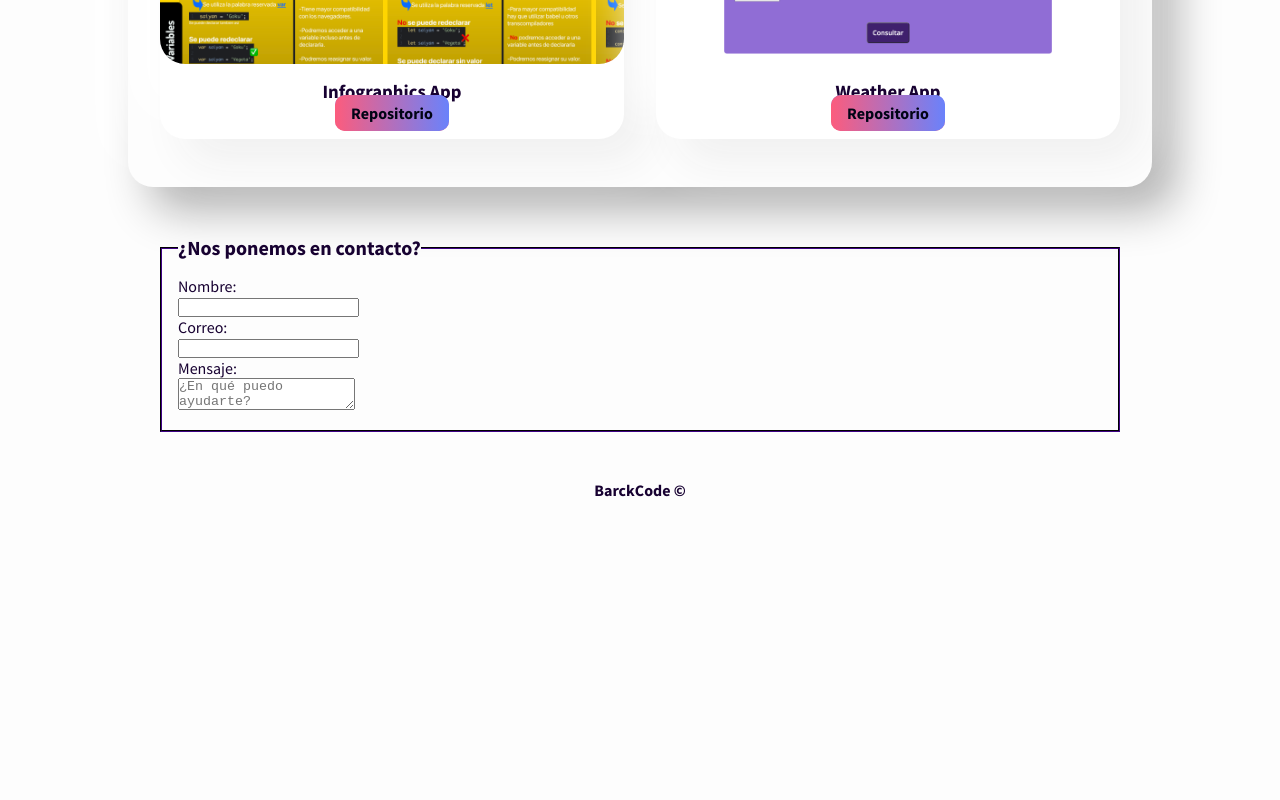
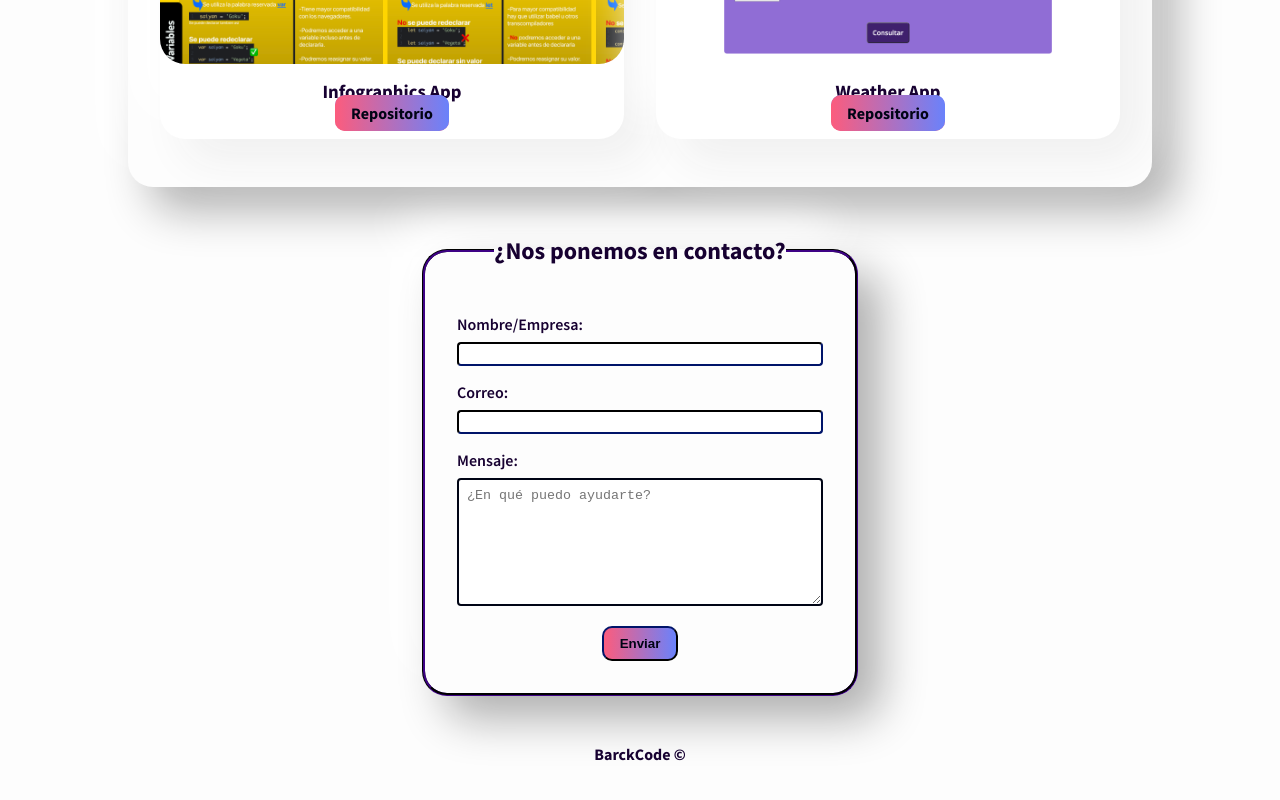
Before and after one commit to barckcode/Blog_deprecated, a Next.js app: page / in a window 1280 px wide. Shown: the part 1510-2310 px from the top of the page. Before the commit the page ends 2058 px from the top, so only its background shows below. Built offline with nearby package versions, Linux system fonts and the light colour scheme; no server answers.

Commit message:
Add Contact Form whit Keep Data in Firestore DB && Update README

```diff
--- a/components/Contact.js
+++ b/components/Contact.js
@@ -1,42 +1,20 @@
 import React from 'react'
 import styled from '@emotion/styled'
 
+//Components:
+import ContactForm from './Ui/ContactForm'
+
+//Styles:
 const Container = styled.section`
-  margin-top: 3rem;
+  margin: 3rem auto 0 auto;
   padding: 0 2rem;
-`
-
-const Fieldset = styled.fieldset`
-  border-color: #170131;
-  padding: 1rem;
-`
-
-const Legend = styled.legend`
-  font-weight: bold;
-  font-size: 1.25rem;
-`
-
-const Label = styled.label`
-  display: block;
+  max-width: 500px;
 `
 
 const Contact = () => {
   return (
     <Container>
-      <form>
-        <Fieldset>
-          <Legend>¿Nos ponemos en contacto?</Legend>
-
-          <Label htmlFor='name'>Nombre:</Label>
-          <input type='text' id='name' name='name'/>
-
-          <Label htmlFor='email'>Correo:</Label>
-          <input type='email' id='email' name='email'/>
-
-          <Label htmlFor='message'>Mensaje:</Label>
-          <textarea name="message" placeholder='¿En qué puedo ayudarte?'/>
-        </Fieldset>
-      </form>
+      <ContactForm />
     </Container>
   )
 }
--- a/components/Layout/Header.js
+++ b/components/Layout/Header.js
@@ -3,7 +3,7 @@ import Link from 'next/link'
 import styled from '@emotion/styled'
 
 //Components:
-import Typewriter from '../Figures/Typewriter'
+import Typewriter from '../Ui/Typewriter'
 import ListSocial from '../Social/SocialList'
 
 //Styles:
--- /dev/null
+++ b/components/Ui/ContactForm.js
@@ -0,0 +1,163 @@
+import React, { useState } from 'react'
+import styled from '@emotion/styled'
+
+// Data:
+import firebase from '../../firebase/firebase'
+
+// Components:
+import ErrorForm from './ErrorForm'
+
+// Styles:
+const Fieldset = styled.fieldset`
+  padding: 2rem;
+  border-radius: 25px;
+  border-width: 3px;
+  border-color: #170131;
+  background: #fdfdfd;
+  box-shadow:  23px 23px 45px #afafaf,
+             -23px -23px 45px #ffffff;
+`
+
+const Legend = styled.legend`
+  font-weight: bold;
+  font-size: 1.125rem;
+  text-align: center;
+  @media (min-width: 768px) {
+    font-size: 1.5rem;
+  }
+`
+
+const Label = styled.label`
+  margin-top: 1rem;
+  display: block;
+  font-weight: 600;
+`
+
+const Input = styled.input`
+  margin-top: 0.5rem;
+  height: 1.5rem;
+  width: 100%;
+  border-radius: 4px;
+  border-color: #000415;
+`
+
+const TextTarea = styled.textarea`
+  margin-top: 0.5rem;
+  padding: 0.5rem;
+  height: 8rem;
+  width: 100%;
+  border-radius: 4px;
+  border-width: 2px;
+  border-color: #000415;
+`
+
+const Button = styled.button`
+  margin: 1rem auto 0 auto;
+  display: block;
+  padding: 0.5rem 1rem;
+  border-radius: 10px;
+  font-weight: bold;
+  color: #000415;
+  border-color: #000415;
+  background: linear-gradient(90deg, #fc5c7d 0%,#6a82fb 100% ),
+            -webkit-linear-gradient(90deg, #fc5c7d 0%,#6a82fb 100% );
+
+  &:hover {
+    background: linear-gradient(90deg, #6a82fb 0%,#fc5c7d 100% ),
+            -webkit-linear-gradient(90deg, #6a82fb 0%,#fc5c7d 100% );
+  }
+`
+
+const ContactForm = () => {
+
+  // States:
+  const [ data, setData ] = useState({
+    name: '',
+    email: '',
+    message: '',
+  })
+
+  const [ error, setError ] = useState(false) // Validate Form
+
+  // Handle Data State
+  const handleChange = e => {
+    setData({
+      ...data,
+      [e.target.name]: e.target.value
+    })
+  }
+
+  const sendMessage = e => {
+    e.preventDefault()
+
+    // Validate Data Form
+    if (name.trim() === '' || email.trim() === '' || message.trim() === '') {
+      setError(true)
+      return
+    }
+
+    // Pass validation
+    setError(false)
+
+    // Keep Data in Firestore
+    firebase
+      .firestore()
+      .collection('contacts')
+      .add({
+        data
+      })
+
+    // Reboot Form
+    setData({
+      name: '',
+      email: '',
+      message: '',
+    })
+  }
+
+  // Destructing Data State
+  const { name, email, message } = data
+
+  return (
+    <form onSubmit={sendMessage}>
+      <Fieldset>
+
+        {error ? <ErrorForm text='Datos incorrectos'/> : null}
+
+        <Legend>¿Nos ponemos en contacto?</Legend>
+
+        <Label htmlFor='name'>Nombre/Empresa:</Label>
+        <Input
+          type='text'
+          id='name'
+          name='name'
+          value={name}
+          onChange={handleChange}
+        />
+
+        <Label htmlFor='email'>Correo:</Label>
+        <Input
+          type='email'
+          id='email'
+          name='email'
+          value={email}
+          onChange={handleChange}
+        />
+
+        <Label htmlFor='message'>Mensaje:</Label>
+        <TextTarea
+          placeholder='¿En qué puedo ayudarte?'
+          name="message"
+          value={message}
+          onChange={handleChange}
+        />
+
+        <Button >
+          Enviar
+        </Button>
+      </Fieldset>
+    </form>
+  )
+}
+
+export default ContactForm
--- /dev/null
+++ b/components/Ui/ErrorForm.js
@@ -0,0 +1,24 @@
+import React from 'react'
+import styled from '@emotion/styled'
+
+const Container = styled.div`
+  width: 80%;
+  margin: 0 auto;
+  padding: 0.5rem;
+  text-align: center;
+  border-radius: 10px;
+  background-color: #ff0004;
+  @media (min-width: 768px) {
+    width: 50%;
+  }
+`
+
+const ErrorForm = ({ text }) => {
+  return (
+    <Container>
+      <h3>{text}</h3>
+    </Container>
+  )
+}
+
+export default ErrorForm
```
Also changed, not shown: components/Figures/Separator.js (deleted, +0 -18 lines), components/Ui/Terminal.js (renamed from components/Figures/Terminal.js), components/Ui/Typewriter.js (renamed from components/Figures/Typewriter.js), 1 other file (tests, documents, lock files or other folders).
